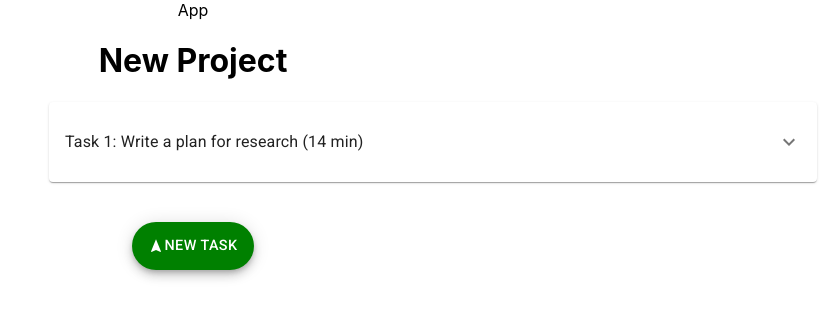
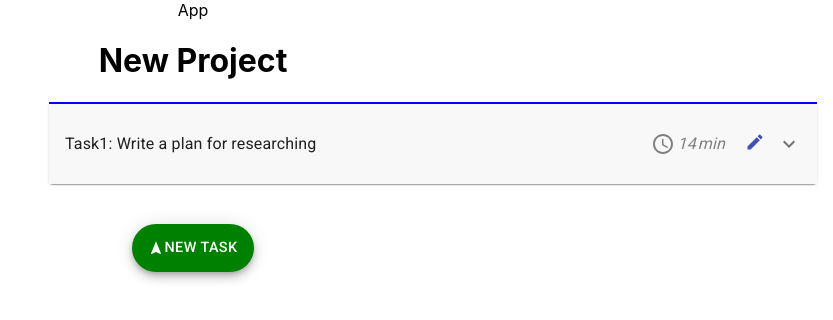
Before and after one commit to shahyan3/workflow-app, a React (Create React App) app: page /new-project in a window 1280 px wide. Shown: the top 320 px of the page, without its empty margins (447-1280 px from the left). Built offline with nearby package versions, Linux system fonts and the light colour scheme.

Commit message:
NOW: Project Task components designed. NEXT: New Project component start on

```diff
--- a/src/components/TasksComponents/PanelTitle.js
+++ b/src/components/TasksComponents/PanelTitle.js
@@ -1,7 +1,48 @@
 import React from "react";
+import { makeStyles } from "@material-ui/core/styles";
 
+import EditIcon from "@material-ui/icons/Edit";
+import TaskTimeIcon from "./TaskTimeIcon";
+
+const useStyles = makeStyles(theme => ({
+  titleWrap: {
+    width: "100%",
+    display: "flex",
+    alignItems: "center",
+    justifyContent: "flex-start"
+  },
+  titleText: {
+    marginRight: "auto"
+  },
+  taskIconWrap: {
+    display: "flex"
+  },
+  editIcon: {
+    marginLeft: "20px"
+  },
+  taskLabel: {},
+  taskNumber: {}
+}));
 const PanelTitle = () => {
-  return <p>Task 1: Write a plan for research (14 min)</p>;
+  const classes = useStyles();
+  return (
+    <div className={classes.titleWrap}>
+      <p className={classes.titleText}>
+        <span className={classes.taskLabel}>Task</span>
+        <span className={classes.taskNumber}>1: </span> Write a plan for
+        researching
+      </p>
+      <div className={classes.taskIconWrap}>
+        <TaskTimeIcon timeValue="14" timeUnit="min" />
+
+        <EditIcon
+          fontSize="small"
+          className={classes.editIcon}
+          color="primary"
+        />
+      </div>
+    </div>
+  );
 };
 
 export default PanelTitle;
--- a/src/components/TasksComponents/SubTasksExpansionPanel/index.js
+++ b/src/components/TasksComponents/SubTasksExpansionPanel/index.js
@@ -12,11 +12,18 @@ import TaskDetailsCard from "../TaskDetailsCard";
 const useStyles = makeStyles(theme => ({
   root: {
     width: "100%",
-    marginBottom: "10px"
+    marginBottom: "10px",
+    borderTop: "orange 2px solid"
+  },
+  subTaskWrapper: {
+    backgroundColor: "orange",
+    color: "white",
+    fontWeight: "bolder"
   },
   heading: {
     fontSize: theme.typography.pxToRem(15),
-    fontWeight: theme.typography.fontWeightRegular
+    fontWeight: theme.typography.fontWeightRegular,
+    width: "100%"
   },
   taskDescription: {
     textAlign: "left"
@@ -33,6 +40,7 @@ export default function SubTaskExpansionPanel(props) {
           expandIcon={<ExpandMoreIcon />}
           aria-controls="panel1a-content"
           id="panel1a-header"
+          className={classes.subTaskWrapper}
         >
           <Typography className={classes.heading}>
             {props.panelTitle}
@@ -44,7 +52,8 @@ export default function SubTaskExpansionPanel(props) {
             <TaskDetailsCard
               assignedBy={"Fedrick"}
               assignee={"Katie"}
-              taskTime="14 min"
+              timeValue="5"
+              timeUnit="min"
             />
           </Typography>
         </ExpansionPanelDetails>
--- a/src/components/TasksComponents/TaskDetailsCard.js
+++ b/src/components/TasksComponents/TaskDetailsCard.js
@@ -1,5 +1,6 @@
 import React from "react";
 import { makeStyles } from "@material-ui/core/styles";
+import TaskTimeIcon from "./TaskTimeIcon";
 
 const useStyles = makeStyles(theme => ({
   detailsRoot: {
@@ -10,7 +11,11 @@ const useStyles = makeStyles(theme => ({
     justifyContent: "space-around"
   },
   taskDetailsFlexItems: {
-    marginRight: "2rem"
+    marginRight: "2rem",
+    backgroundColor: "#EEEEEE",
+    borderRadius: "10px",
+    padding: "0.7rem",
+    fontSize: "90%"
   }
 }));
 const TaskDetailsCard = props => {
@@ -28,7 +33,7 @@ const TaskDetailsCard = props => {
           Assignee: {props.assignee}
         </p>
         <p className={classes.taskDetailsFlexItems}>
-          Task Time: {props.taskTime}
+          <TaskTimeIcon timeValue={props.timeValue} timeUnit={props.timeUnit} />
         </p>
       </div>
     </div>
--- a/src/components/TasksComponents/TaskExpansionPanel/index.js
+++ b/src/components/TasksComponents/TaskExpansionPanel/index.js
@@ -18,9 +18,15 @@ const useStyles = makeStyles(theme => ({
     marginLeft: "auto",
     paddingRight: "1rem"
   },
+  headingWrapper: {
+    borderTop: "blue 2px solid",
+
+    backgroundColor: "#f8f8f8"
+  },
   heading: {
     fontSize: theme.typography.pxToRem(16),
-    fontWeight: theme.typography.fontWeightRegular
+    fontWeight: theme.typography.fontWeightRegular,
+    width: "100%"
   },
   taskDescription: {
     textAlign: "left"
@@ -41,6 +47,7 @@ export default function TaskExpansionPanel(props) {
           expandIcon={<ExpandMoreIcon />}
           aria-controls="panel1a-content"
           id="panel1a-header"
+          className={classes.headingWrapper}
         >
           <Typography className={classes.heading}>
             {props.panelTitle}
@@ -57,7 +64,7 @@ export default function TaskExpansionPanel(props) {
             <br></br>
 
             <SubTaskExpansionPanel
-              panelTitle="Sub Task 1: Buy a book"
+              panelTitle="Sub Task 1: Find a papers"
               panelDescription={<PanelDescription />}
             />
             <SubTaskExpansionPanel
@@ -72,7 +79,8 @@ export default function TaskExpansionPanel(props) {
             <TaskDetailsCard
               assignedBy={"Fedrick"}
               assignee={"Katie"}
-              taskTime="14 min"
+              timeValue="14"
+              timeUnit="min"
             />
           </Typography>
         </ExpansionPanelDetails>
--- /dev/null
+++ b/src/components/TasksComponents/TaskTimeIcon.js
@@ -0,0 +1,35 @@
+import React from "react";
+
+import { makeStyles } from "@material-ui/core/styles";
+
+import AccessTimeIcon from "@material-ui/icons/AccessTime";
+
+const useStyles = makeStyles(theme => ({
+  timeIconWrap: {
+    display: "flex",
+    alignItems: "center",
+    color: "grey",
+    fontStyle: "italic"
+  },
+  taskTimeText: {},
+  timeIcon: {
+    marginRight: "2px"
+  },
+
+  timeUnit: {
+    marginLeft: "2px"
+  }
+}));
+
+const TaskTimeIcon = props => {
+  const classes = useStyles();
+  return (
+    <span className={classes.timeIconWrap}>
+      <AccessTimeIcon className={classes.timeIcon} />
+      <span className={classes.taskTimeText}>{props.timeValue}</span>
+      <span className={classes.timeUnit}>{props.timeUnit}</span>
+    </span>
+  );
+};
+
+export default TaskTimeIcon;
```
